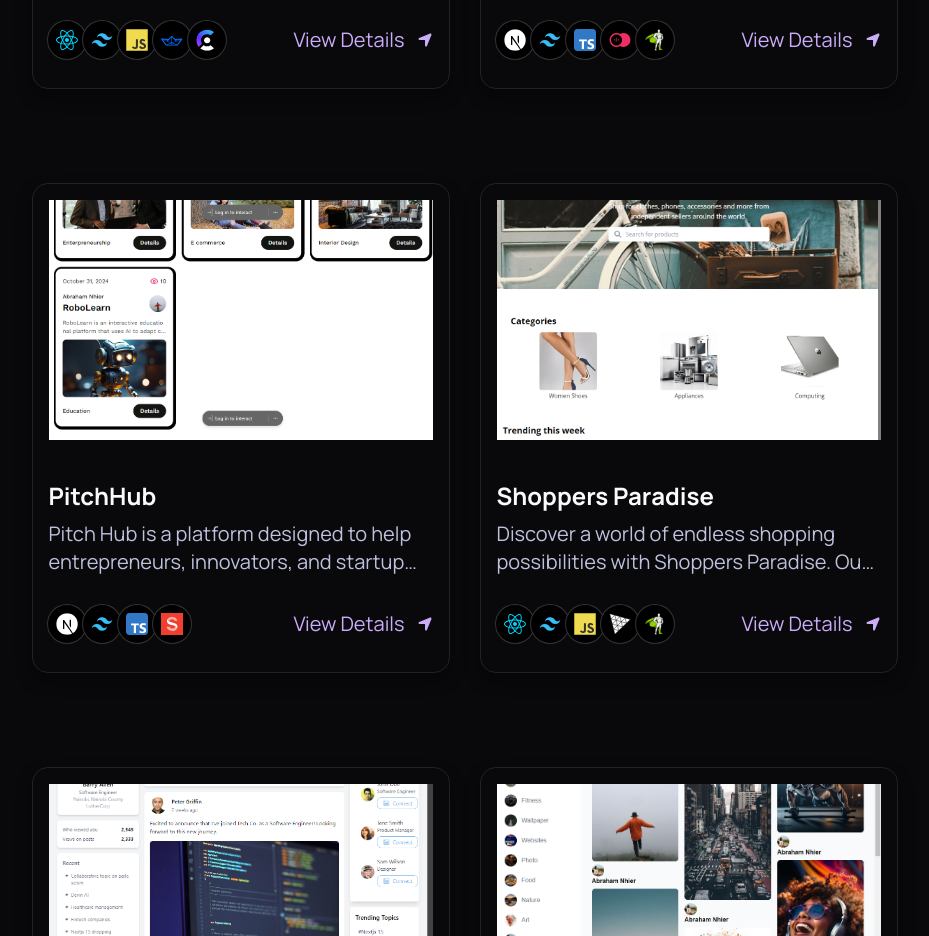
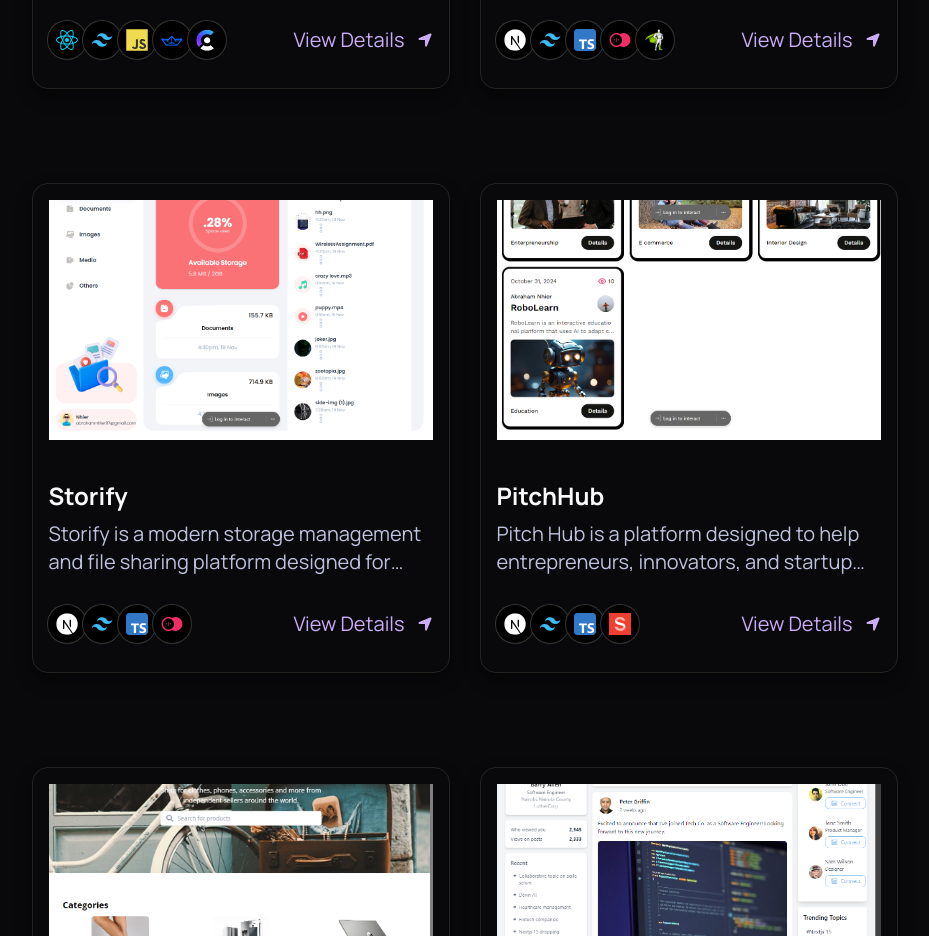
Before and after one commit to nhier17/my-portfolio, a Next.js app: page /projects in a window 1280 px wide. Shown: the part 1240-2176 px from the top of the page, without its empty margins (177-1106 px from the left). Built offline with nearby package versions, Linux system fonts and the light colour scheme.

Commit message:
storify project

```diff
--- a/data/index.ts
+++ b/data/index.ts
@@ -108,6 +108,15 @@ export const navItems = [
     },
     {
       id: 6,
+      title: "Storify",
+      des: "Storify is a modern storage management and file sharing platform designed for effortless file organization and collaboration. Built with Next.js 15, Appwrite Node SDK, and a cutting-edge tech stack, Storify provides an intuitive and secure way to upload, organize, and share files across devices.",
+      img: "/storify.png",
+      iconLists: ["/next.svg", "/tail.svg", "/ts.svg", "/appwrite.svg"],
+      link: "https://storify-io.vercel.app/",
+      slug: "storify"
+    },
+    {
+      id: 7,
       title: "PitchHub",
       des: "Pitch Hub is a platform designed to help entrepreneurs, innovators, and startup enthusiasts create, refine, and share their startup pitches. It offers a user-friendly interface to build engaging pitches, receive feedback, and connect with a network of mentors, investors, and fellow entrepreneurs.",
       img: "/pitch.png",
@@ -116,7 +125,7 @@ export const navItems = [
       slug: "pitch-hub"
     },
     {
-      id: 7,
+      id: 8,
       title: "Shoppers Paradise",
       des: "Discover a world of endless shopping possibilities with Shoppers Paradise. Our free and open-source mobile app is your ultimate shopping companion, providing a seamless experience to explore and track your favorite products.",
       img: "/p4.png",
@@ -125,7 +134,7 @@ export const navItems = [
       slug: "shoppers-paradise"
     },
     {
-      id: 8,
+      id: 9,
       title: "HireHub",
       des: "HireHub is a dynamic and interactive LinkedIn-inspired full-stack application built with Python Flask and React. Designed to simulate a professional networking platform, HireHub enables users to explore job opportunities, connect with other professionals, and share career updates within an engaging interface",
       img: "/hh.png",
@@ -134,7 +143,7 @@ export const navItems = [
       slug: "hire-hub"
     },
     {
-      id: 9,
+      id: 10,
       title: "Share Me",
       des: "Share Me is a full-stack social media application built using Sanity and React, offering users a platform to share images and engage with other users through comments. With Share Me, users can create posts, upload images, and interact with content from other users through a seamless and intuitive interface. Whether you're sharing your latest adventures, expressing your creativity, or connecting with friends and like-minded individuals, Share Me provides a dynamic and vibrant space for social interaction. Join the community today and start sharing your world with Share Me!",
       img: "/shareme.png",
@@ -143,7 +152,7 @@ export const navItems = [
       slug: "share-me"
     },
     {
-      id: 10,
+      id: 11,
       title: "Movie Streams",
       des: "A ReactJS application that grants users access to a curated collection of movies and TV shows fetched from TheMovieDB API. Immerse yourself in a Netflix-like experience with this inspired project.",
       img: "/movies2.png",
@@ -152,7 +161,7 @@ export const navItems = [
       slug: "movie-streams",
     },
     {
-      id: 11,
+      id: 12,
       title: "Games Tracker",
       des: "Games tracker is a free, open-source, mobile app that helps you keep track of your favorite games.",
       img: "/games.png",
```
Also changed, not shown: public/storify.png (added).
